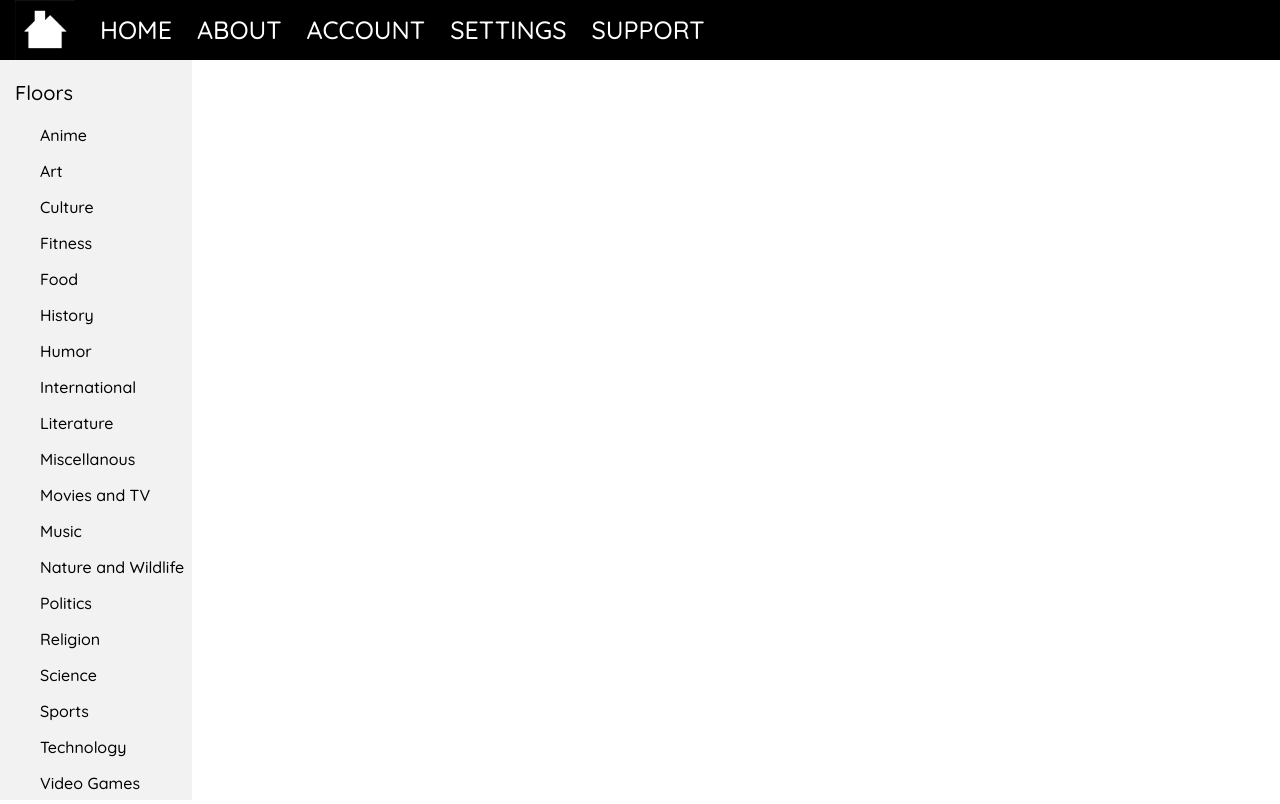
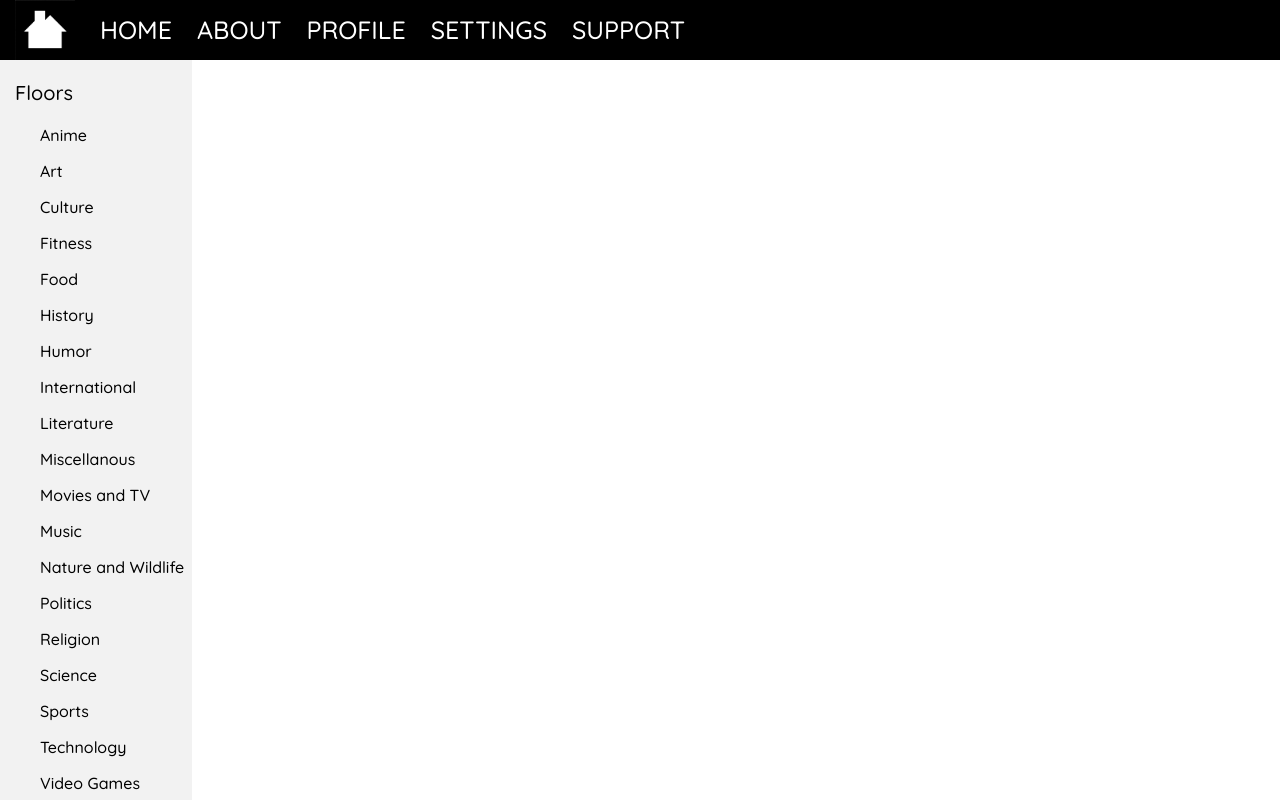
Before and after one commit to AbhinavDusi/many-rooms, a React (Create React App) app: page / in a window 1280 px wide. Built offline with nearby package versions, Linux system fonts and the light colour scheme.

Commit message:
Added Screen Files

```diff
--- a/src/App.js
+++ b/src/App.js
@@ -1,7 +1,7 @@
 import React, {Component, Fragment} from 'react';
 import Navbar from './Navbar';
 import OptionsPanel from './OptionsPanel';
-import ChatBox from './ChatBox';
+import ChatBoxScreen from './Screens/ChatBoxScreen';
 
 export default class App extends Component {
   render() {
@@ -17,7 +17,7 @@ export default class App extends Component {
         <Navbar />
         <div style = {divStyle}>
           <OptionsPanel />
-          <ChatBox />
+          <ChatBoxScreen />
         </div>
       </Fragment>
     );
--- a/src/Navbar.js
+++ b/src/Navbar.js
@@ -25,7 +25,7 @@ export default class Navbar extends Component {
                 <img src = {logo} alt = 'Logo' style = {imgStyle} />
                 <NavbarOption value = 'HOME'/>
                 <NavbarOption value = 'ABOUT'/>
-                <NavbarOption value = 'ACCOUNT'/>
+                <NavbarOption value = 'PROFILE'/>
                 <NavbarOption value = 'SETTINGS'/>
                 <NavbarOption value = 'SUPPORT'/>
             </div>
--- /dev/null
+++ b/src/Screens/AboutScreen.js
@@ -0,0 +1 @@
+import React, { Component } from 'react';
--- a/src/ChatBox.js
+++ b/src/Screens/ChatBoxScreen.js
@@ -1,6 +1,6 @@
 import React, { Component } from 'react';
 
-export default class ChatBox extends Component {
+export default class ChatBoxScreen extends Component {
     render() {
         const divStyle = {
             float: 'right',
--- /dev/null
+++ b/src/Screens/FloorScreen.js
@@ -0,0 +1 @@
+import React, { Component } from 'react';
--- /dev/null
+++ b/src/Screens/HomeScreen.js
@@ -0,0 +1 @@
+import React, { Component } from 'react';
--- /dev/null
+++ b/src/Screens/ProfileScreen.js
@@ -0,0 +1 @@
+import React, { Component } from 'react';
--- /dev/null
+++ b/src/Screens/SettingsScreen.js
@@ -0,0 +1 @@
+import React, { Component } from 'react';
```
